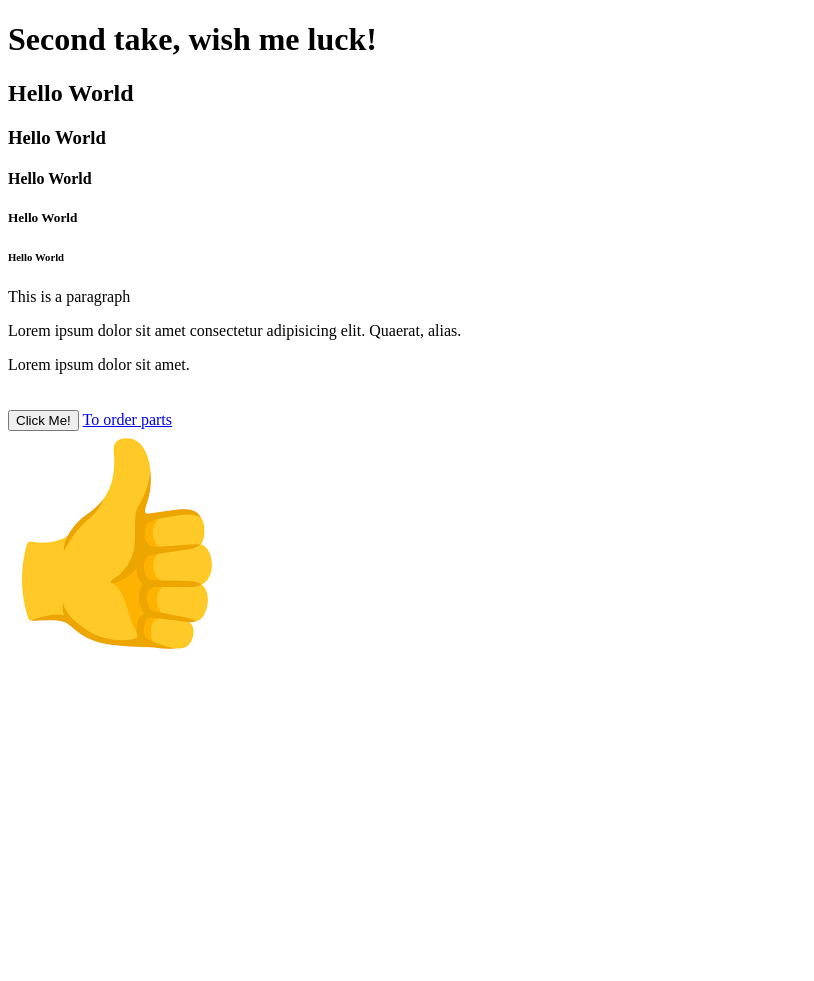
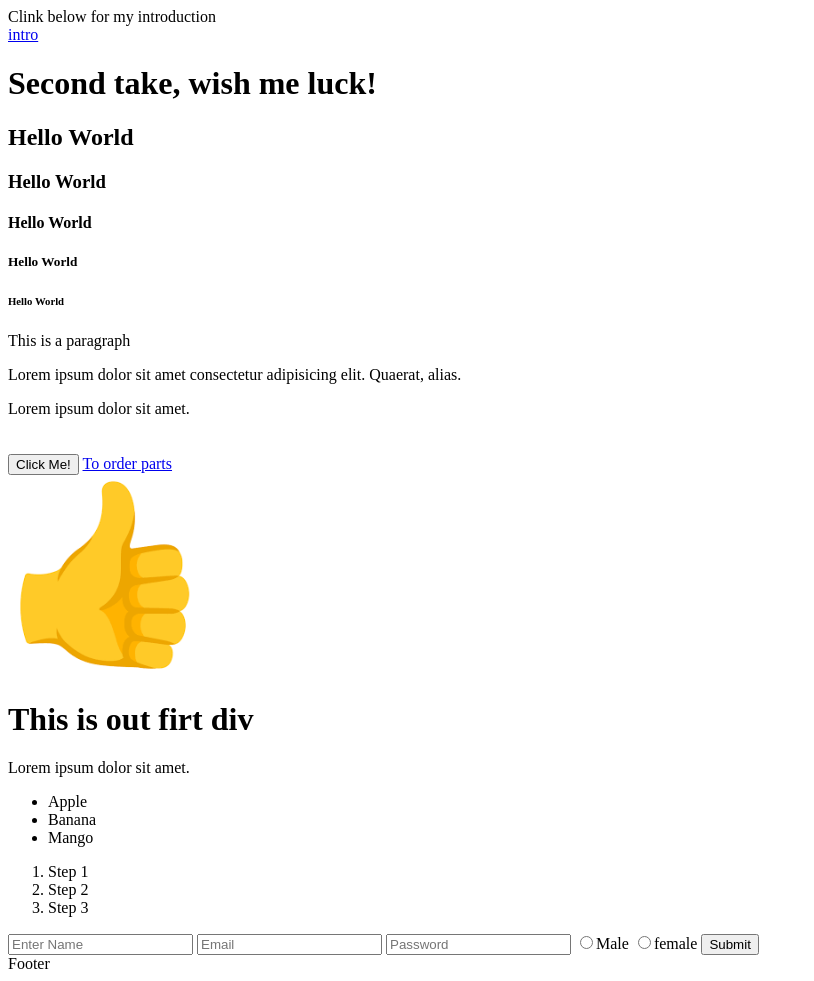
Before and after one commit to dtjim525/second-repo, a plain HTML site: page index.html in a window 1280 px wide. Shown: the whole page, without its empty margins (0-814 px from the left). Before the commit the page ends 800 px from the top, so only its background shows below. Drawn offline with Linux system fonts and the light colour scheme.

Commit message:
adding my intro to my master branch

```diff
--- a/index.html
+++ b/index.html
@@ -5,7 +5,10 @@
     <meta name="viewport" content="width=device-width, initial-scale=1.0">
     <title>MY FIRST HTML PAGE</title>
 </head>
+
 <body>
+    <header>Clink below for my introduction</header>
+    <nav>  <a href="index2.html">    intro   </a>  </nav>
     <h1>Second take, wish me luck!</h1>
     <h2>Hello World</h2>
     <h3>Hello World</h3>
@@ -19,10 +22,46 @@
     <br>
     <br>
     <button>Click Me!</button>
-    <a href="https://www.mobilesentrix.com">  To order parts  </a>
+    <a href="https://www.mobilesentrix.com" target="_blank">  To order parts  </a>
     <br>
-    <img src="thumbsup.png" alt="this is a thumbs up image">
 
+    <img src="thumbsup.png" alt="this is a thumbs up image" width="200" height="200">
+<!-- we will be doing order list-->
 
+    <div>
+        <h1>This is out firt div</h1>
+        <p>Lorem ipsum dolor sit amet.</p>
+
+    </div>
+<!-- unordered list -->
+
+    <div>
+        <ul>
+            <li>Apple</li>
+            <li>Banana</li>
+            <li>Mango</li>
+        </ul>
+    </div>
+    <!-- Ordered list (numbers) -->
+
+    <div>
+        <ol>
+            <li>Step 1</li>
+            <li>Step 2</li>
+            <li>Step 3</li>
+        </ol>
+    </div>
+
+    <!-- FORMS -->
+     <form>
+        <input type="text"  placeholder="Enter Name">
+        <input type="email"  placeholder="Email">
+        <input type="password"  placeholder="Password">
+        <input type="radio" name="Gender">Male
+        <input type="radio" name="Gender">female
+        <button>Submit</button>
+     </form>
+
+    <footer>Footer</footer>
 </body>
 </html>
```
Also changed, not shown: index2.html (added, +53 -0 lines).
